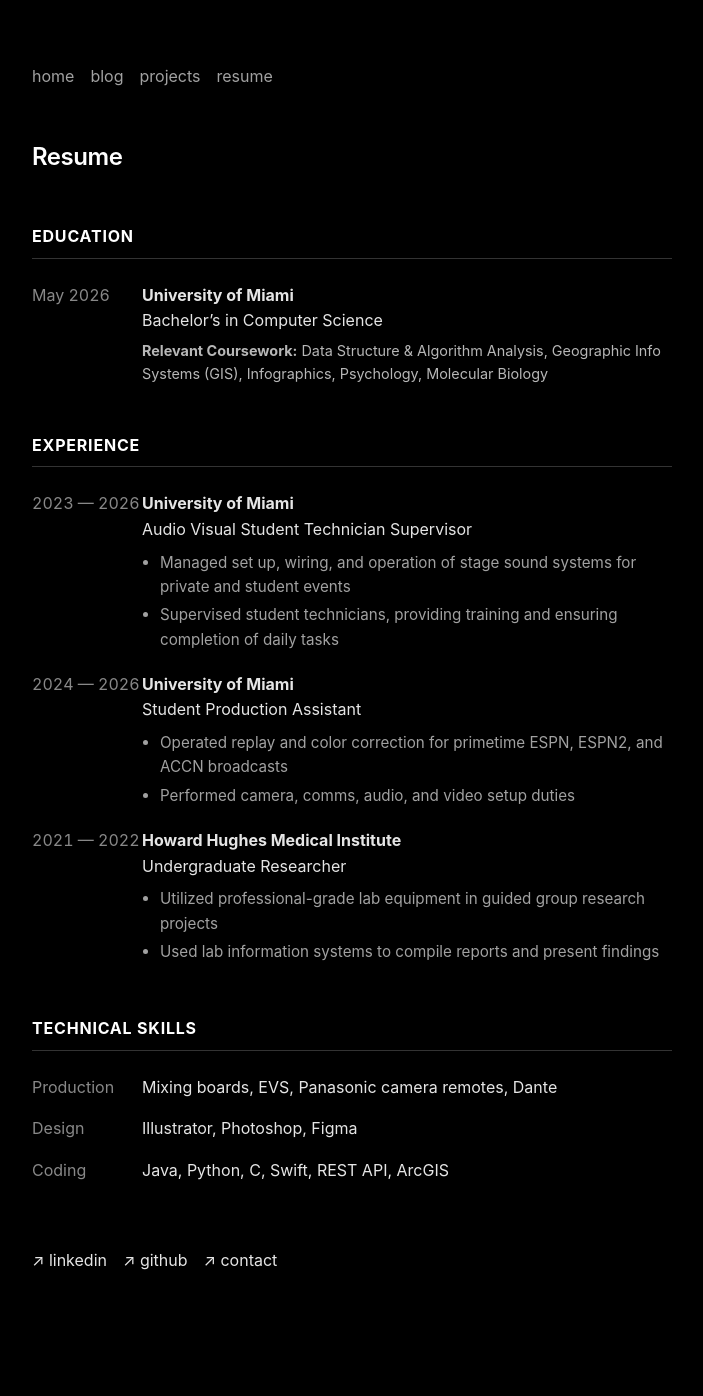
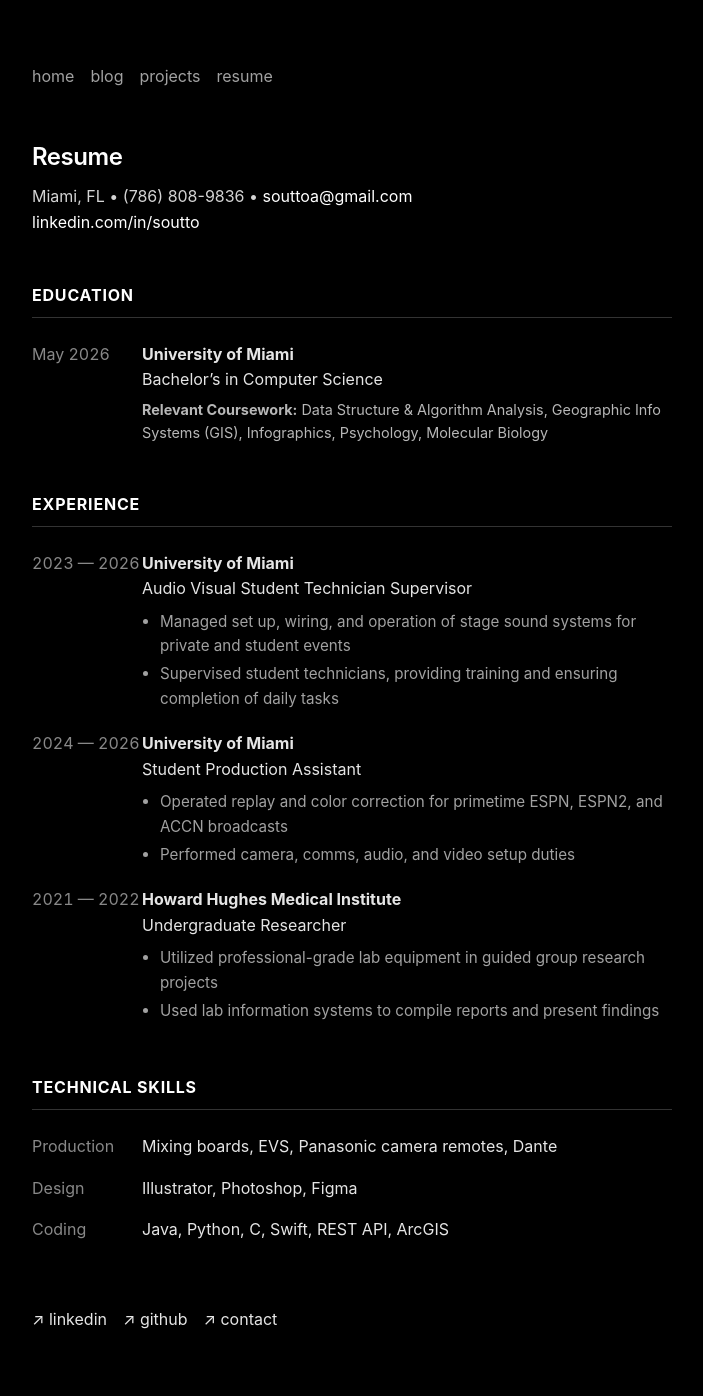
Before and after one commit to souttoa/souttoa.github.io, a Jekyll site: the page built from resume.html, in a window 1280 px wide. Shown: the whole page, without its empty margins (288-991 px from the left). Built offline with Jekyll 4.4.1, drawn with Linux system fonts in a browser that asks for light colours; before the commit the page ends 1337 px from its top, so only the background shows below that.

Commit message:
Update resume header with bio and contact details
Added contact information and LinkedIn link to the header section.

```diff
--- a/resume.html
+++ b/resume.html
@@ -4,6 +4,10 @@
 ---
 <section id="header">
     <h1>Resume</h1>
+    <p class="bio">
+        Miami, FL • (786) 808-9836 • <a href="mailto:{{ site.email }}">{{ site.email }}</a><br>
+        <a href="https://linkedin.com/in/soutto" target="_blank" rel="noopener noreferrer">linkedin.com/in/soutto</a>
+    </p>
 </section>
 
 <section class="resume-section">
```
